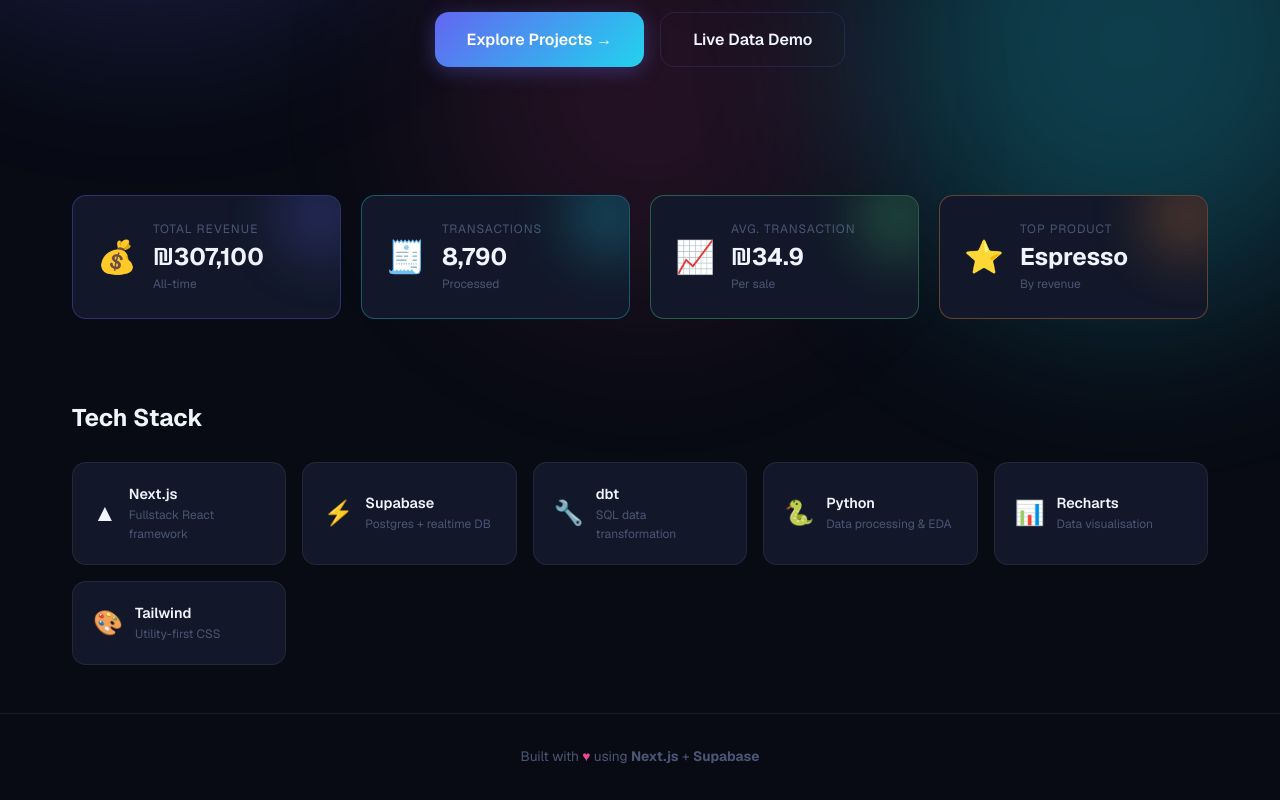
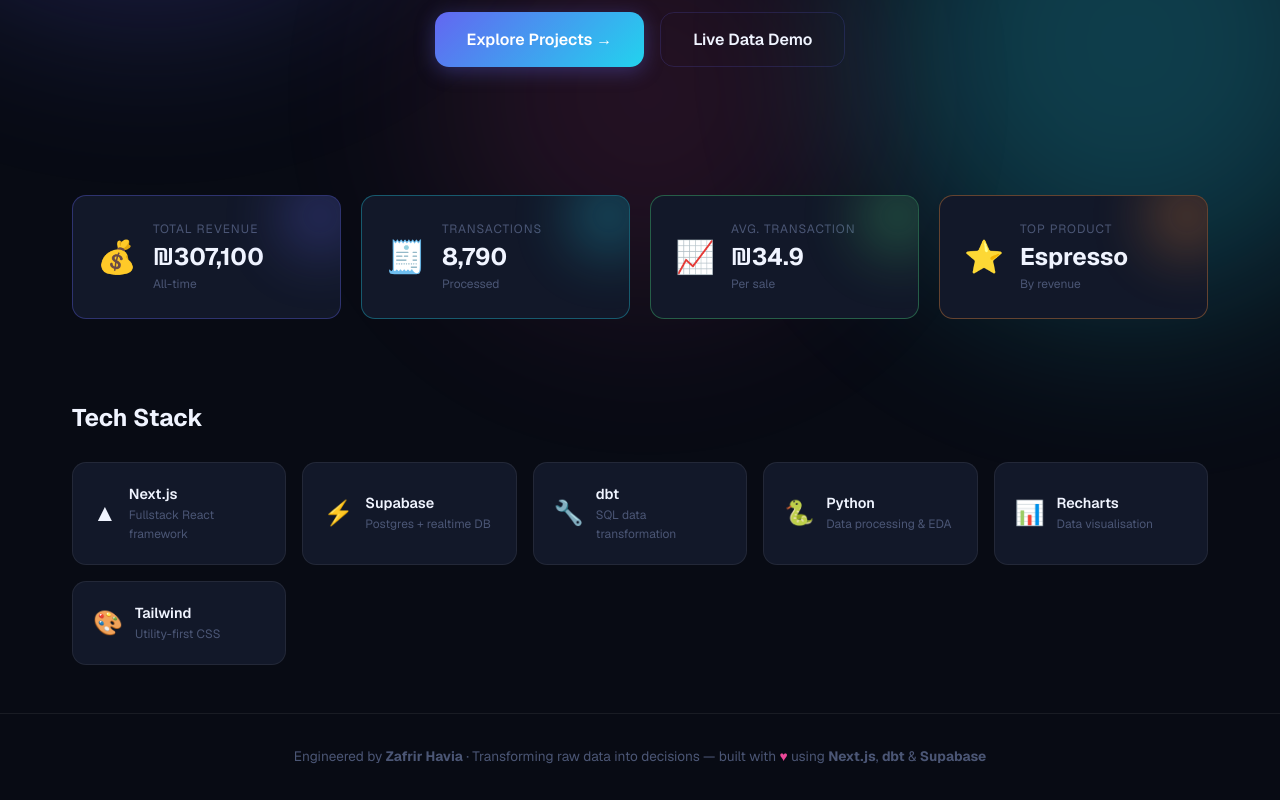
Before and after one commit to tzafHavia/analytics_engineer_website, a Next.js app: page / in a window 1280 px wide. Shown: the part 464-1264 px from the top of the page. Built offline with nearby package versions, Linux system fonts and the light colour scheme.

Commit message:
working on desige 001

```diff
--- a/app/layout.js
+++ b/app/layout.js
@@ -27,8 +27,9 @@
 
             <footer className="footer">
               <p>
-                Built with <span className="footer-heart">♥</span> using{' '}
-                <strong>Next.js</strong> + <strong>Supabase</strong>
+                Engineered by <strong>Zafrir Havia</strong> · Transforming raw data into decisions —
+                built with <span className="footer-heart">♥</span> using{' '}
+                <strong>Next.js</strong>, <strong>dbt</strong> &amp; <strong>Supabase</strong>
               </p>
             </footer>
           </div>
```
